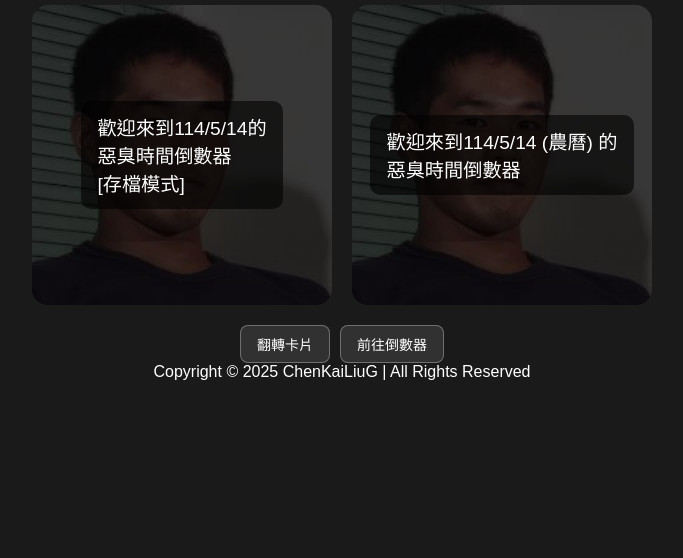
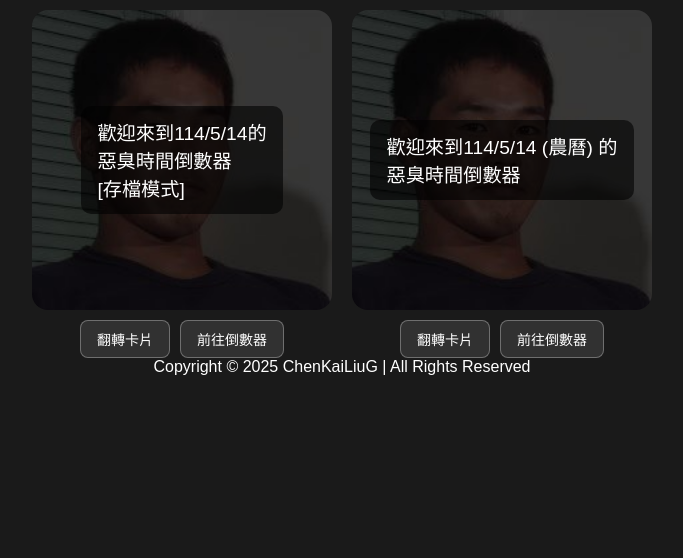
Before and after one commit to ChenKaiLiuG/114514, a plain HTML site: page index.html in a window 1280 px wide. Shown: the part 242-800 px from the top of the page, without its empty margins (298-981 px from the left). Drawn offline with Linux system fonts and the light colour scheme.

Commit message:
Update index.html

```diff
--- a/index.html
+++ b/index.html
@@ -101,7 +101,17 @@
       flex-wrap: wrap;
       gap: 20px;
       justify-content: center;
+      align-items: flex-start;
+    }
+
+    .card-block {
+      display: flex;
+      flex-direction: column;
       align-items: center;
+    }
+
+    .card-block .controls {
+      margin-top: 10px;
     }
 
     @media (max-width: 768px) {
@@ -122,6 +132,8 @@
   <h1 class="page-title">惡臭計時器</h1>
 
   <div class="card-wrapper">
+    <!-- 卡片1 -->
+    <div class="card-block">
       <div class="flip-container" id="flip-card-114514">
         <div class="flipper">
           <div class="card-face front">
@@ -140,8 +152,17 @@
           </div>
         </div>
       </div>
+      <!-- 卡片1按鈕 -->
+      <div class="controls">
+        <!-- <button onclick="location.href='114514.html'">←</button> -->
+        <button onclick="toggleFlip('flip-card-114514')">翻轉卡片</button>
+        <button onclick="location.href='114514.html'">前往倒數器</button>
+      </div>
+    </div>
 
-    <div class="flip-container" id="flip-card-2">
+    <!-- 卡片2 -->
+    <div class="card-block">
+      <div class="flip-container" id="flip-card-114514-69">
         <div class="flipper">
           <div class="card-face front">
             <div class="overlay-text">
@@ -156,19 +177,20 @@
           </div>
         </div>
       </div>
-</div>
-
+      <!-- 卡片2按鈕 -->
       <div class="controls">
         <!-- <button onclick="location.href='114514.html'">←</button> -->
-    <button onclick="toggleFlip()">翻轉卡片</button>
-    <button onclick="location.href='114514.html'">前往倒數器</button>
+        <button onclick="toggleFlip('flip-card-114514-69')">翻轉卡片</button>
+        <button onclick="location.href='114514-69.html'">前往倒數器</button>
+      </div>
+    </div>
   </div>
 
   <div class="watermark">Copyright © 2025 ChenKaiLiuG | All Rights Reserved</div>
 
   <script>
-    function toggleFlip() {
-      document.getElementById('flip-card').classList.toggle('flipped');
+    function toggleFlip(id) {
+      document.getElementById(id).classList.toggle('flipped');
     }
   </script>
 </body>
```
Lines whose indentation alone changed are shown as unchanged.
